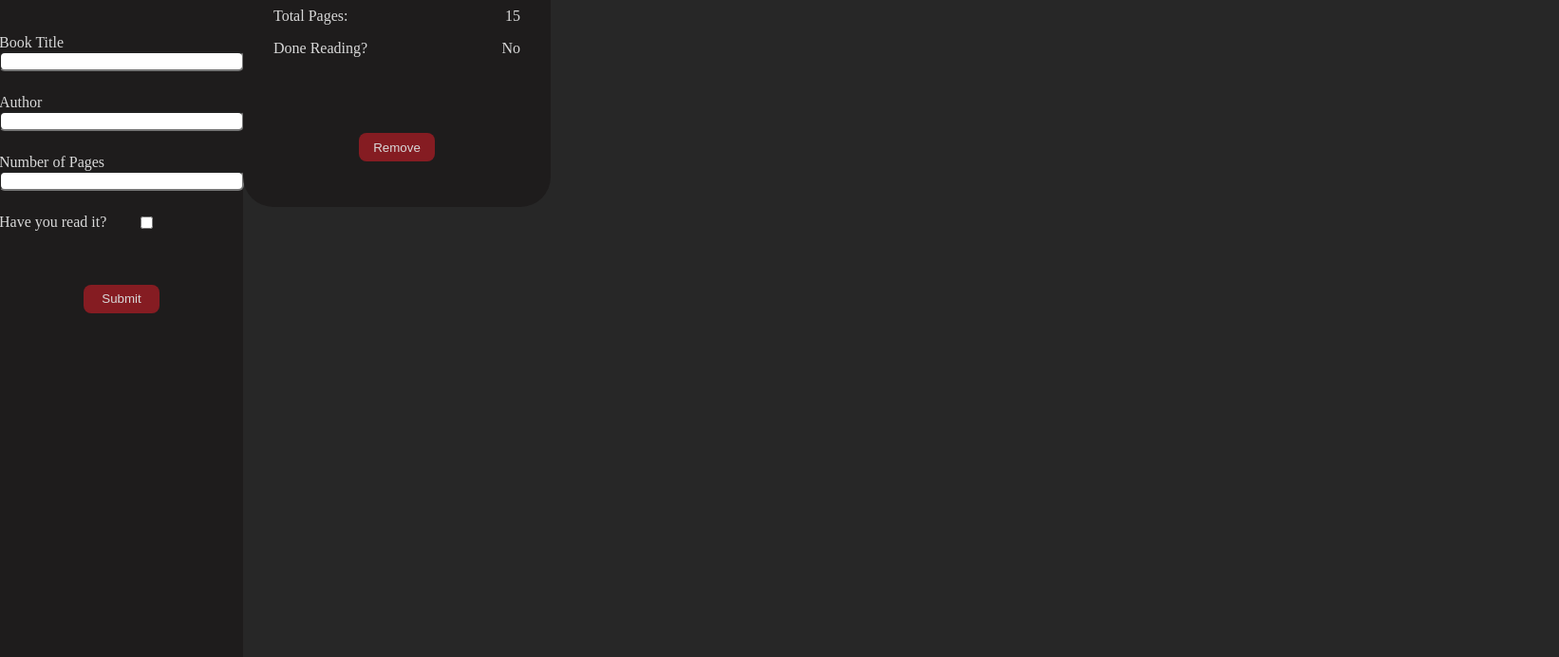
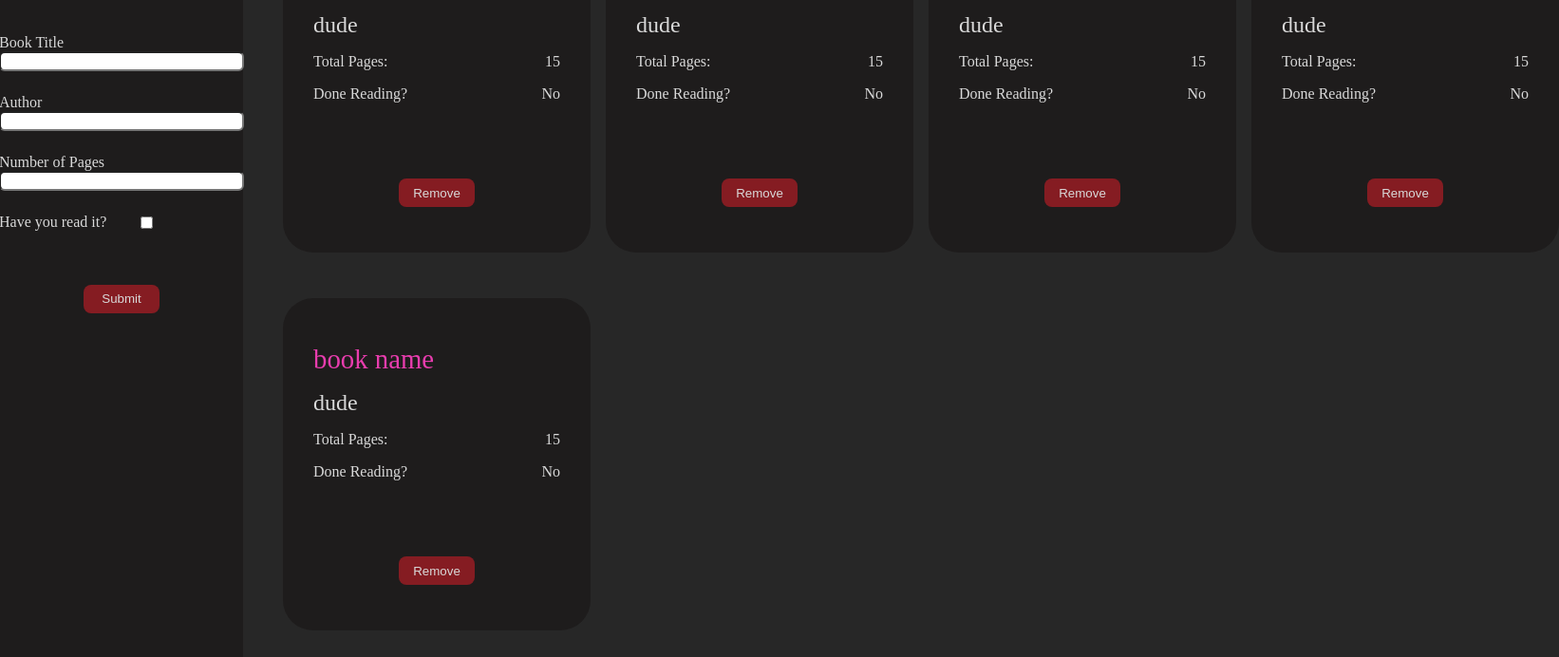
Before and after one commit to pritalb/odin-library, a plain HTML site: page index.html in a window 1280 px wide. Shown: the part 132-824 px from the top of the page at 95% size, 1642 px wide, since content can reach past the window. Drawn offline with Linux system fonts and the light colour scheme.

Commit message:
layout of library div done

```diff
--- a/script.js
+++ b/script.js
@@ -119,6 +119,10 @@ function main() {
 
     // toggle_add_book_form();
     addBooktoLibrary('book name', 'dude', 15, false);
+    addBooktoLibrary('book name', 'dude', 15, false);
+    addBooktoLibrary('book name', 'dude', 15, false);
+    addBooktoLibrary('book name', 'dude', 15, false);
+    addBooktoLibrary('book name', 'dude', 15, false);
     // addBooktoLibrary('great book', 'other dude', 156, true);
     // addBooktoLibrary('some book name', 'dude', 215, false);
     // addBooktoLibrary('long book name', 'professor dude', 615, false);
--- a/styles.css
+++ b/styles.css
@@ -48,6 +48,18 @@ body {
     border-radius: 6px;
 }
 
+.library {
+    display: grid;
+    grid-template-columns: repeat(4, 1fr);
+    width: 80%;
+    padding-top: 48px;
+    padding-left: 42px;
+    padding-right: 42px;
+    column-gap: 1rem;
+    row-gap: 3rem;
+    grid-auto-rows: 350px;
+}
+
 .book-card {
     display: flex;
     flex-direction: column;
```
